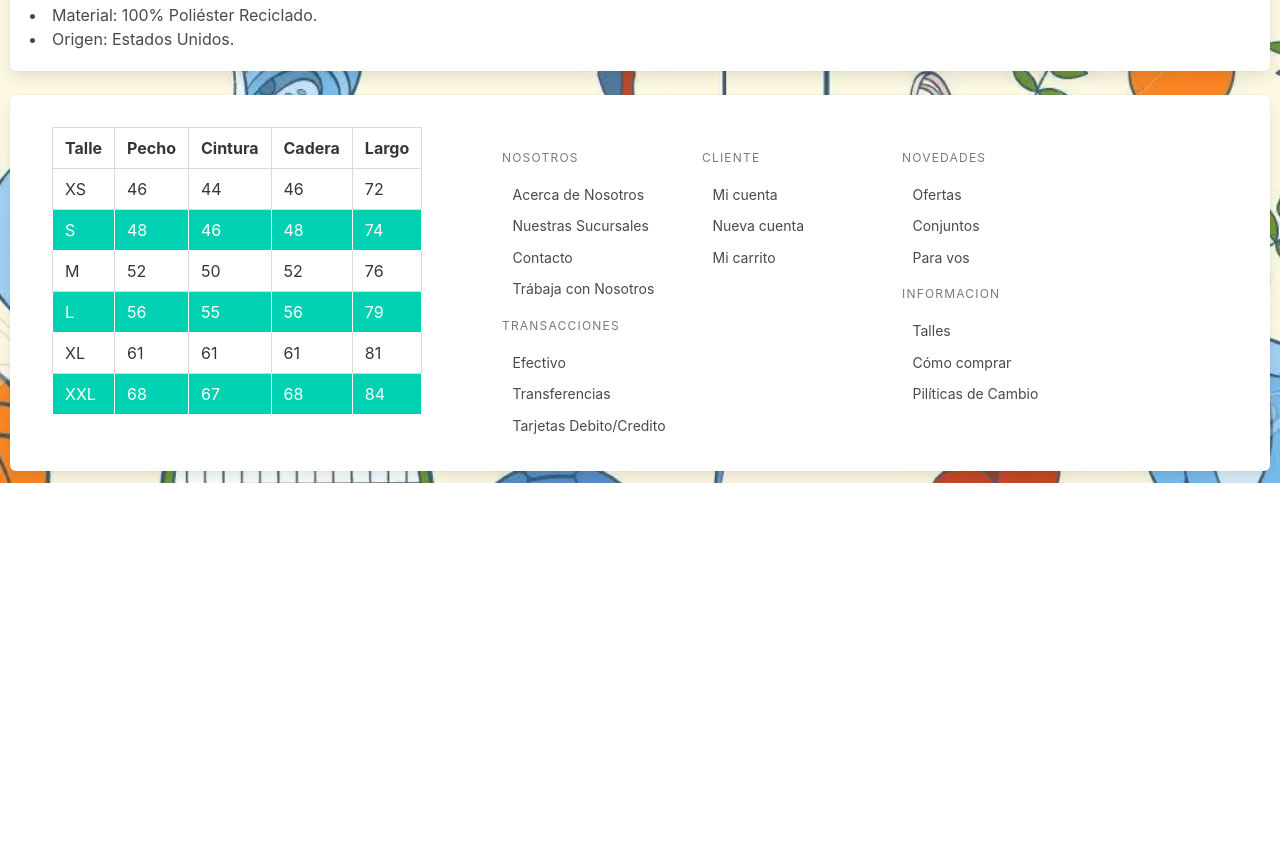
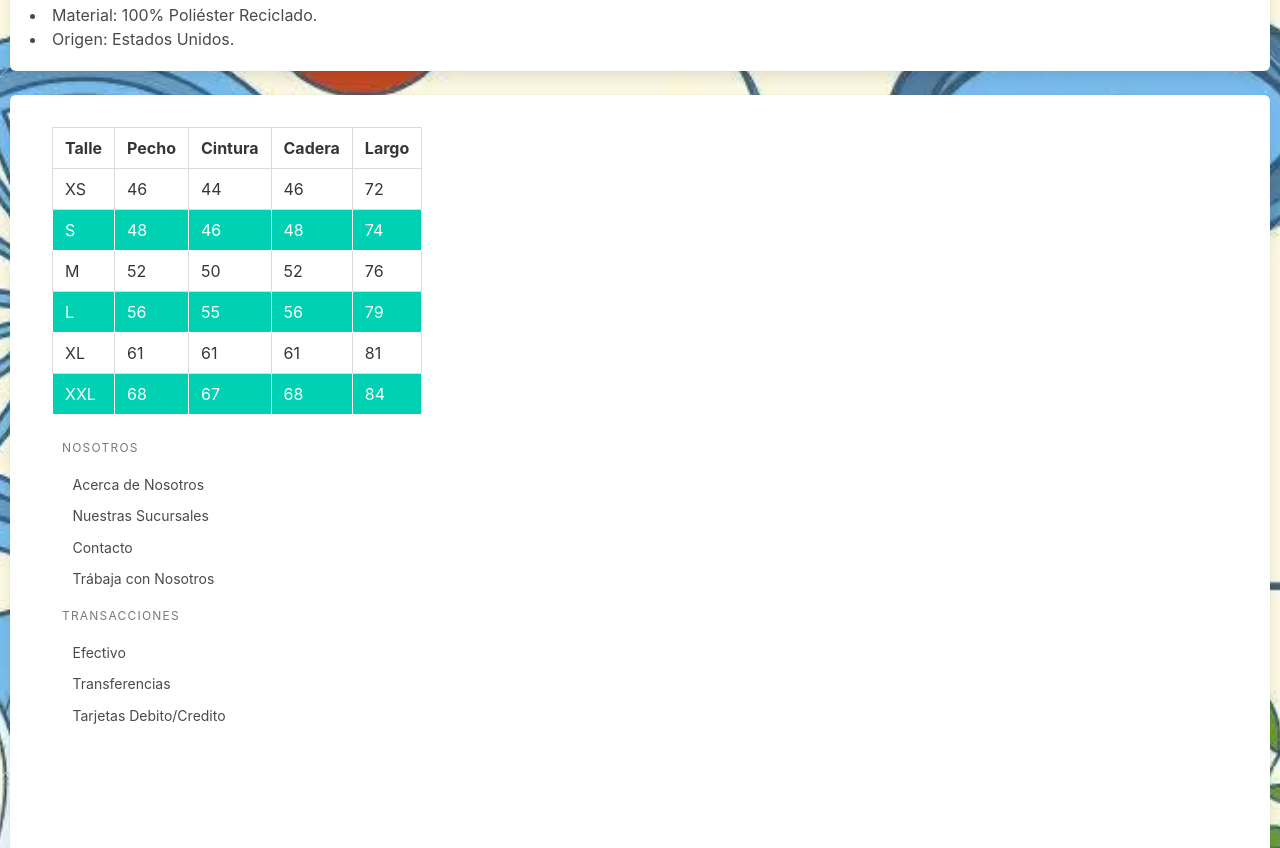
Before and after one commit to AlexisNogueraKurt/Pagina, a plain HTML site: page Gorras/Gorra_Adidas.html in a window 1280 px wide. Shown: the part 1139-1987 px from the top of the page. Before the commit the page ends 1622 px from the top, so only its background shows below. Drawn offline with Linux system fonts and the light colour scheme.

Commit message:
Vista movil

```diff
--- a/css/estilo.css
+++ b/css/estilo.css
@@ -45,10 +45,11 @@ body {
     }
 
     .box1 {
-        width: 200px;
-        height: 290px;
-        margin-top: -290px;
-        margin-left: 450px;
+        width: 600px;
+        height: 920px;
+        margin-top: 10px;
+        margin-left: 10px;
+        margin-right: 10px;
     }
 
     .box2 {
```
